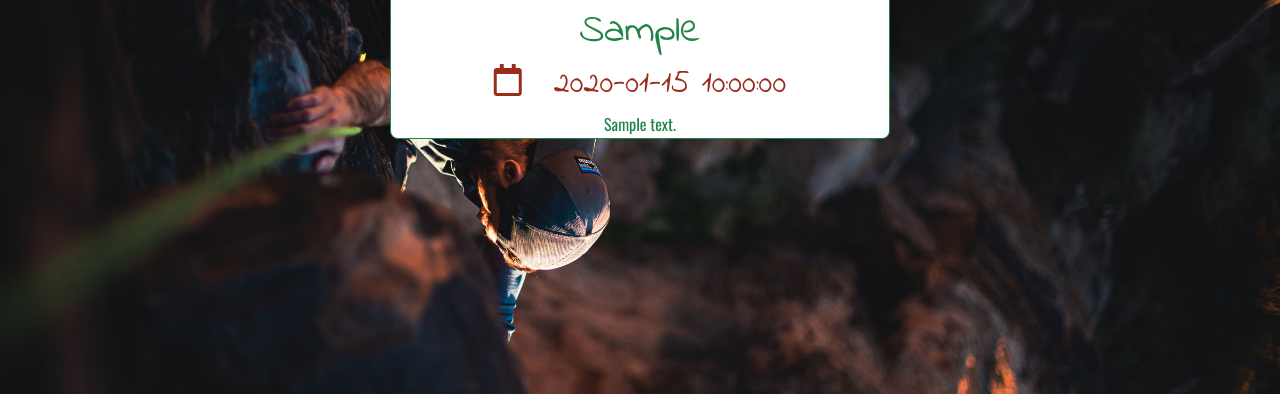
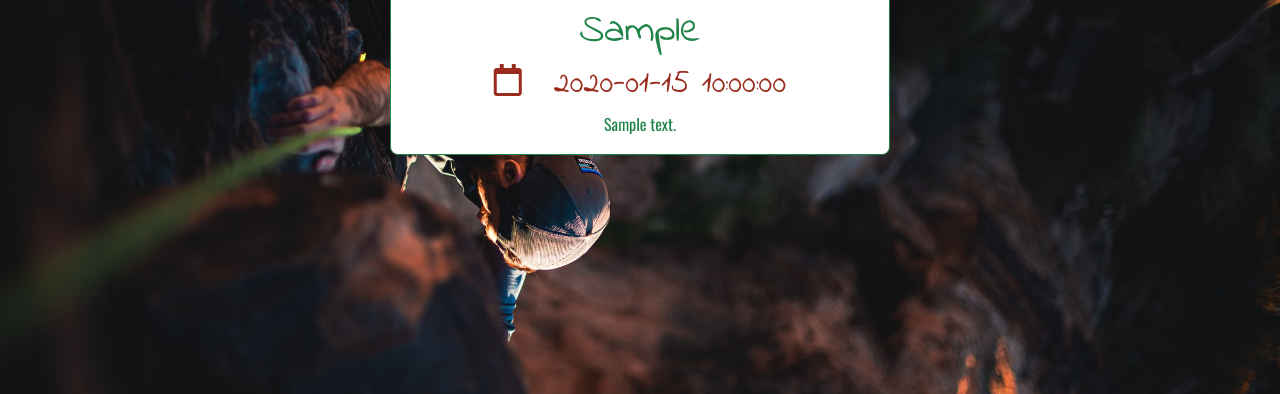
Before and after one commit to mateuszniechwiej/Climbing-Buddy, a Flask app: page /events in a window 1280 px wide. Shown: the part 210-604 px from the top of the page. Run offline with Flask 2, Linux system fonts and the light colour scheme; a database or web service that is not in the repository returns one stand-in record (values such as "Sample title"); some libraries are stand-ins or nearby versions.

```diff
--- a/templates/events.html
+++ b/templates/events.html
@@ -30,7 +30,7 @@
                 <img src="" class="card-img-top hover-shadow {{ event.event_type }}" alt="..." />
                 <h3 class="card-title mt-2">{{ event.event_location }}</h3>
                 <h5 class="card-title"><i class="far fa-calendar"></i>{{ event.event_date }}</h5>
-                <p class="card-text">
+                <p class="card-text pb-3">
                     {{ event.event_description }}
                 </p>
                 {% if session.user|lower == 'admin' %}
```
Also changed, not shown: static/media_README/emailJS.png (added).
